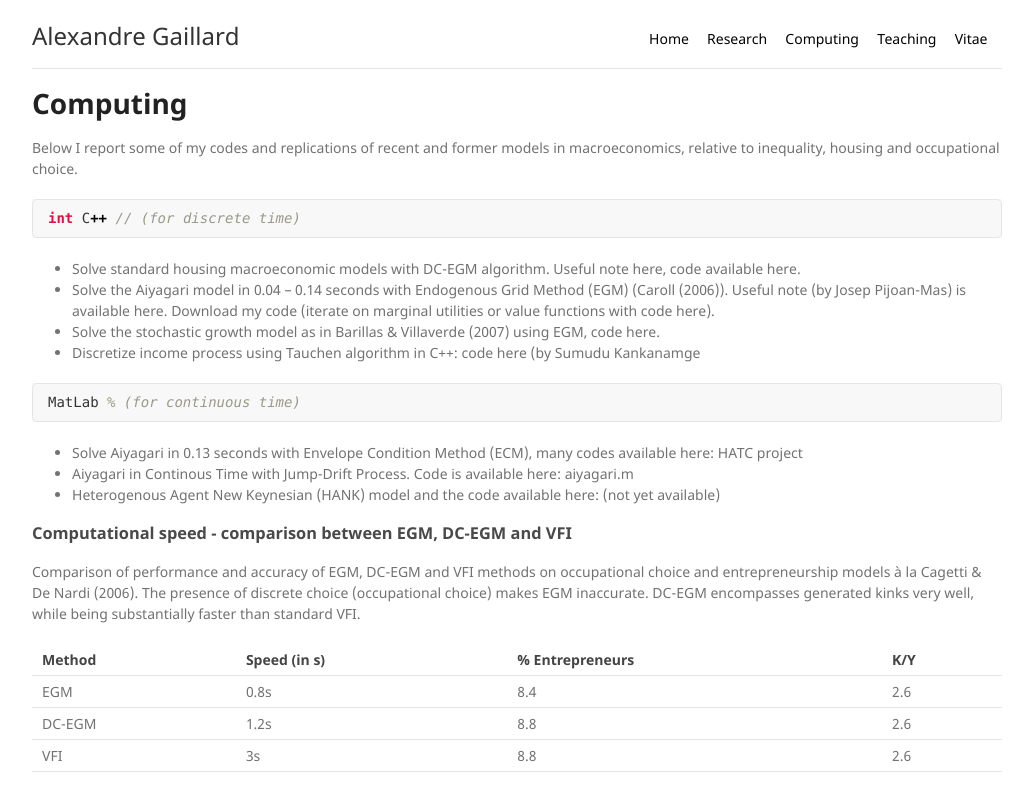
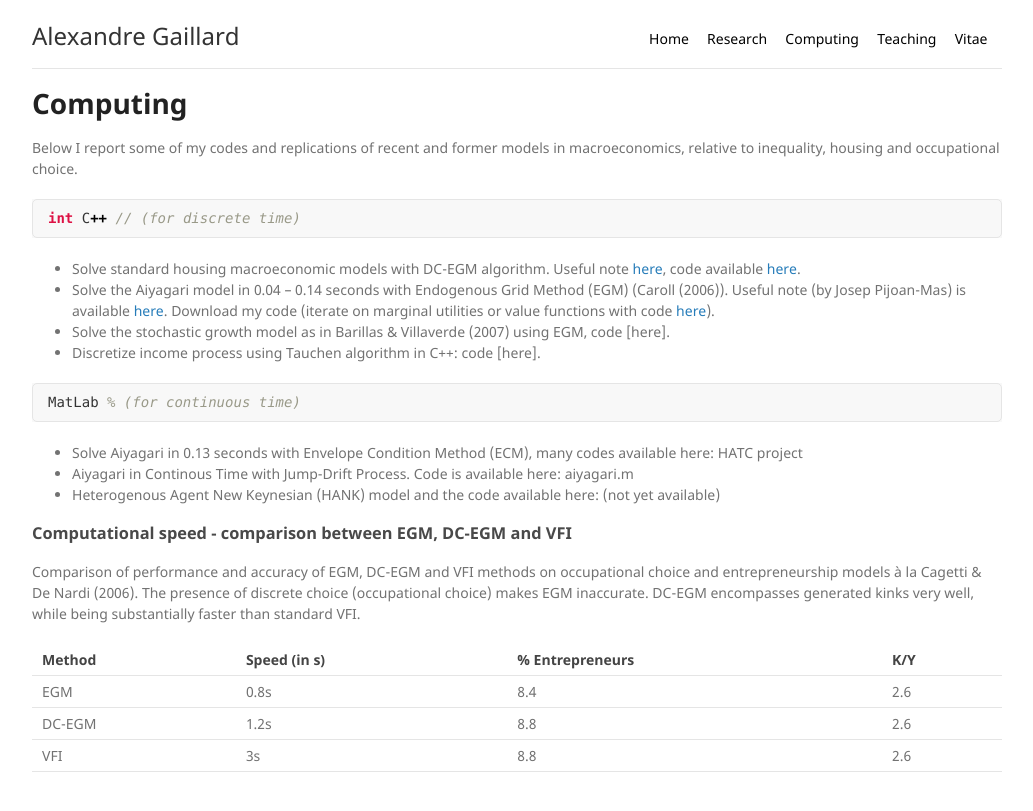
Before and after one commit to AGaillardTSE/AGaillardTSE.github.io, a Jekyll site: the page built from computing.md, in a window 1280 px wide. Shown: the top 811 px of the page, without its empty margins (123-1156 px from the left). Built offline with Jekyll 4.4.1, drawn with Linux system fonts in a browser that asks for light colours; our own code applies the rules of GitHub Pages for plain Markdown files.

Commit message:
Update computing.md

````diff
--- a/computing.md
+++ b/computing.md
@@ -10,10 +10,10 @@ Below I report some of my codes and replications of recent and former models in
 ```c++
 int C++ // (for discrete time)
 ```
-* Solve standard housing macroeconomic models with DC-EGM algorithm. Useful note here, code available here.
-* Solve the Aiyagari model in 0.04 – 0.14 seconds with Endogenous Grid Method (EGM) (Caroll (2006)). Useful note (by Josep Pijoan-Mas) is available here. Download my code (iterate on marginal utilities or value functions with code here).
-* Solve the stochastic growth model as in Barillas & Villaverde (2007) using EGM, code here.
-* Discretize income process using Tauchen algorithm in C++: code here (by Sumudu Kankanamge
+* Solve standard housing macroeconomic models with DC-EGM algorithm. Useful note <a href="http://agaillard.eu/projects/HOUSING_notes/numerical_solution_Sommer_Sullivan_AER.pdf" target="_blank">here</a>, code available <a href="https://github.com/AGaillardTSE/housing" target="_blank">here</a>.
+* Solve the Aiyagari model in 0.04 – 0.14 seconds with Endogenous Grid Method (EGM) (Caroll (2006)). Useful note (by Josep Pijoan-Mas) is available <a href="https://www.cemfi.es/~pijoan/Teaching_files/Notes%20on%20endogenous%20grid%20method.pdf" target="_blank">here</a>. Download my code (iterate on marginal utilities or value functions with code [here](https://github.com/AGaillardTSE/aiyagari)).
+* Solve the stochastic growth model as in Barillas & Villaverde (2007) using EGM, code [here].
+* Discretize income process using Tauchen algorithm in C++: code [here].
 
 ```matlab
 MatLab % (for continuous time)
````
